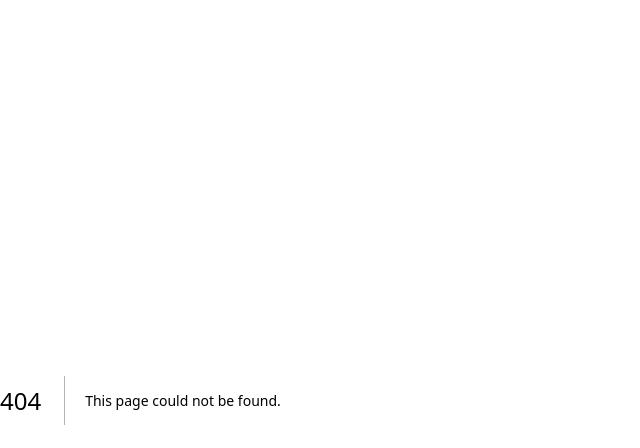
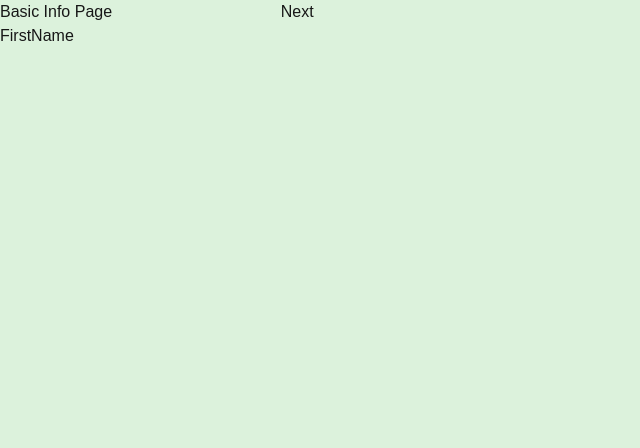
Before and after one commit to rahul-karthik-au/smart-nutrition-assistance, a Next.js app: page /onboarding in a window 1280 px wide. Before the commit this address had no page. Shown: the top 448 px of the page, without its empty margins (0-640 px from the left). Built offline with nearby package versions, Linux system fonts and the light colour scheme.

Commit message:
Onboarding Form

```diff
--- /dev/null
+++ b/src/app/onboarding/page.tsx
@@ -0,0 +1,47 @@
+"use client"
+import { useState } from "react"
+import  BasicInfo  from "@/components/BasicInfo"
+import GoalsInfo from "@/components/GoalsInfo"
+import MedicalInfo from "@/components/MedicalInfo"
+import { useRouter } from "next/navigation"
+
+interface userData{
+    firstname:string,
+    goals:string,
+    allergies:string
+}
+
+const onboardingPage=()=>{
+    const router=useRouter();
+    const [step,setStep]=useState(0)
+    const handleBack=()=>setStep((s)=>s-1)
+    const handleNext=()=>{
+        if(step===2){
+            router.push("/dashboard")
+        }
+        else{
+            setStep((s)=>s+1)
+        }
+    }
+    const [user,setUser]=useState<userData>({
+        firstname:"",
+        goals:"",
+        allergies:""
+    })
+    console.log(user)
+    const updateData=(newdata: Partial<userData>)=>setUser(prev=>({...prev,...newdata}))
+    return(
+        <>
+        <div>
+        {step===0 && <BasicInfo data={user} update={updateData} />}
+        {step===1 && <GoalsInfo data={user} update={updateData}  />}
+        {step===2 && <MedicalInfo data={user} update={updateData} />}
+        </div>
+        <div>
+            {step!==0 && <button onClick={handleBack}>Previous</button>}
+            <button onClick={handleNext}>{step!==2?"Next":"Submit"}</button>
+        </div>
+        </>
+    )
+}
+export default onboardingPage
--- a/src/app/page.tsx
+++ b/src/app/page.tsx
@@ -43,6 +43,8 @@ export default function Home() {
           confirmationCode: code
         });
         console.log(isSignUpComplete,nextStep)
+        userCheck?.setIsLogedin(true)
+        if(nextStep.signUpStep === "DONE")router.push("/onboarding")
   }
   const renderView=()=>{
     if(view==="initial"){
--- /dev/null
+++ b/src/components/BasicInfo.tsx
@@ -0,0 +1,17 @@
+type BasicInfo={
+    firstname:string
+}
+type basicInfoPage = {
+    data:BasicInfo,
+    update:(newdata:Partial<BasicInfo>)=>void}
+
+const basicInfoPage=({data,update}:basicInfoPage)=>{
+    return(<>
+    <div>
+        <div>Basic Info Page</div>
+        <label>FirstName</label>
+        <input type="text" value={data.firstname} onChange={(e)=>update({firstname:e.target.value})}></input>
+    </div>
+    </>)
+}
+export default basicInfoPage
--- /dev/null
+++ b/src/components/GoalsInfo.tsx
@@ -0,0 +1,15 @@
+type goalsInfo={
+    goals:string
+}
+type goalsInfoPage={
+    data:goalsInfo,
+    update:(newData: Partial<goalsInfo>)=> void
+}
+const goalsPage=({data,update}:goalsInfoPage)=>{
+    return(<>
+    <div>Goals Info Page</div>
+    <label>Goals</label>
+    <input type="text" value={data.goals} onChange={(e)=>update({goals:e.target.value})}></input>
+    </>)
+}
+export default goalsPage
--- /dev/null
+++ b/src/components/MedicalInfo.tsx
@@ -0,0 +1,16 @@
+type medicalInfo = {
+    allergies:string
+}
+type medicalInfoPage = {
+ data:medicalInfo,
+ update:(newdata:Partial<medicalInfo>)=>void
+}
+
+const medicalInfoPage=({data,update}:medicalInfoPage)=>{
+    return(<>
+            <div>Medical Info Page</div>
+            <label>Allergies</label>
+            <input type="text" value={data.allergies} onChange={(e)=>{update({allergies:e.target.value})}}></input>
+        </>)
+}
+export default medicalInfoPage;
--- a/src/context/AuthContext.tsx
+++ b/src/context/AuthContext.tsx
@@ -1,8 +1,8 @@
 "use client"
-import { getCurrentUser,} from "aws-amplify/auth"
+import { fetchUserAttributes } from "aws-amplify/auth"
 import { createContext, useContext, useEffect, useState } from "react"
 
-type User = Awaited<ReturnType<typeof getCurrentUser>>
+type User = Awaited<ReturnType<typeof fetchUserAttributes>>
 
 interface AuthContextType{
     user:User | null,
@@ -18,7 +18,7 @@ export const AuthContextPovider=({children}:{children: React.ReactNode})=>{
     useEffect(()=>{
         const fetchCurrentUser=async()=>{
             try{
-                const currentUser:User=await getCurrentUser();
+                const currentUser:User=await fetchUserAttributes();
                 setUser(currentUser);
             }
             catch(err){
```
